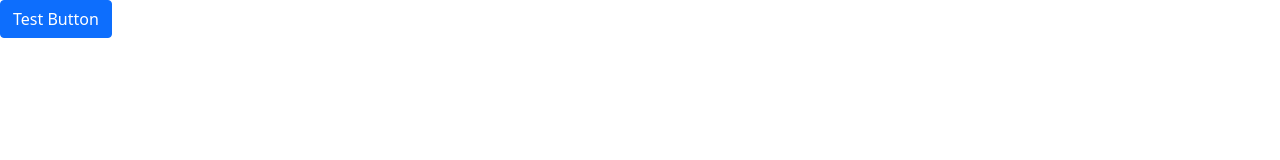
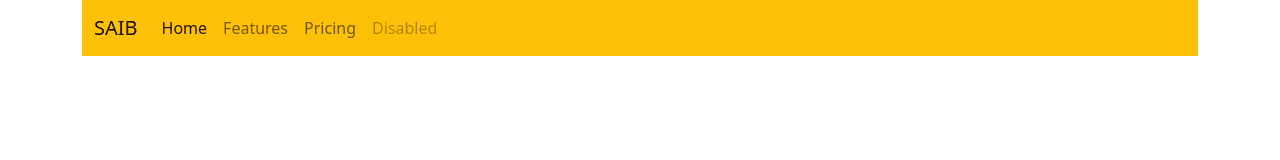
Before and after one commit to codewithz/saib-bootstrap, a plain HTML site: page index.html in a window 1280 px wide. Drawn offline with nearby package versions, Linux system fonts and the light colour scheme.

Commit message:
Added Navbar

```diff
--- a/index.html
+++ b/index.html
@@ -14,6 +14,34 @@
     <title>Bootstrap Playground</title>
   </head>
   <body>
-    <button class="btn btn-primary">Test Button</button>
+    <div class="container">
+    <!-- Navbar start here -->
+      <nav class="navbar navbar-expand-lg navbar-light bg-warning">
+        <div class="container-fluid">
+          <a class="navbar-brand" href="#">SAIB</a>
+          <button class="navbar-toggler" type="button" data-bs-toggle="collapse" data-bs-target="#navbarNav" aria-controls="navbarNav" aria-expanded="false" aria-label="Toggle navigation">
+            <span class="navbar-toggler-icon"></span>
+          </button>
+          <div class="collapse navbar-collapse" id="navbarNav">
+            <ul class="navbar-nav">
+              <li class="nav-item">
+                <a class="nav-link active" aria-current="page" href="#">Home</a>
+              </li>
+              <li class="nav-item">
+                <a class="nav-link" href="#">Features</a>
+              </li>
+              <li class="nav-item">
+                <a class="nav-link" href="#">Pricing</a>
+              </li>
+              <li class="nav-item">
+                <a class="nav-link disabled">Disabled</a>
+              </li>
+            </ul>
+          </div>
+        </div>
+      </nav>
+      <!-- Navbar ends here -->
+
+    </div>
   </body>
 </html>
```
